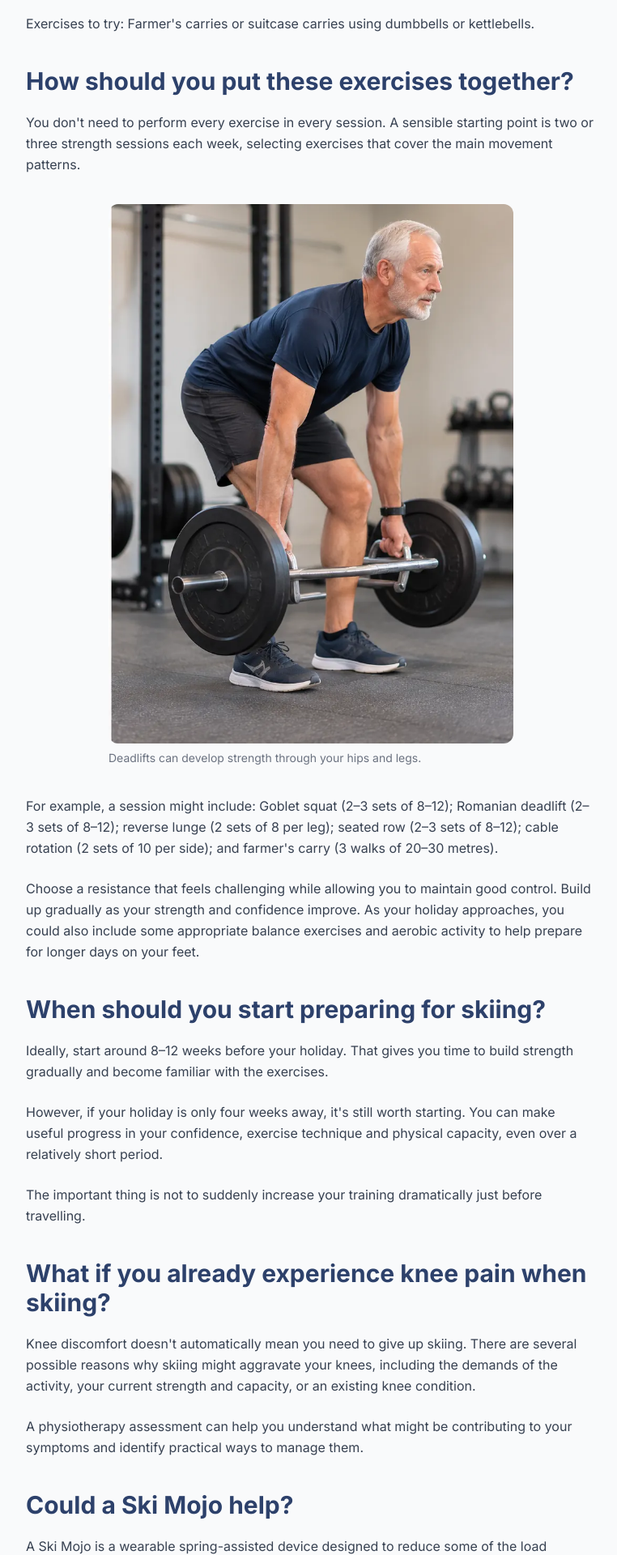
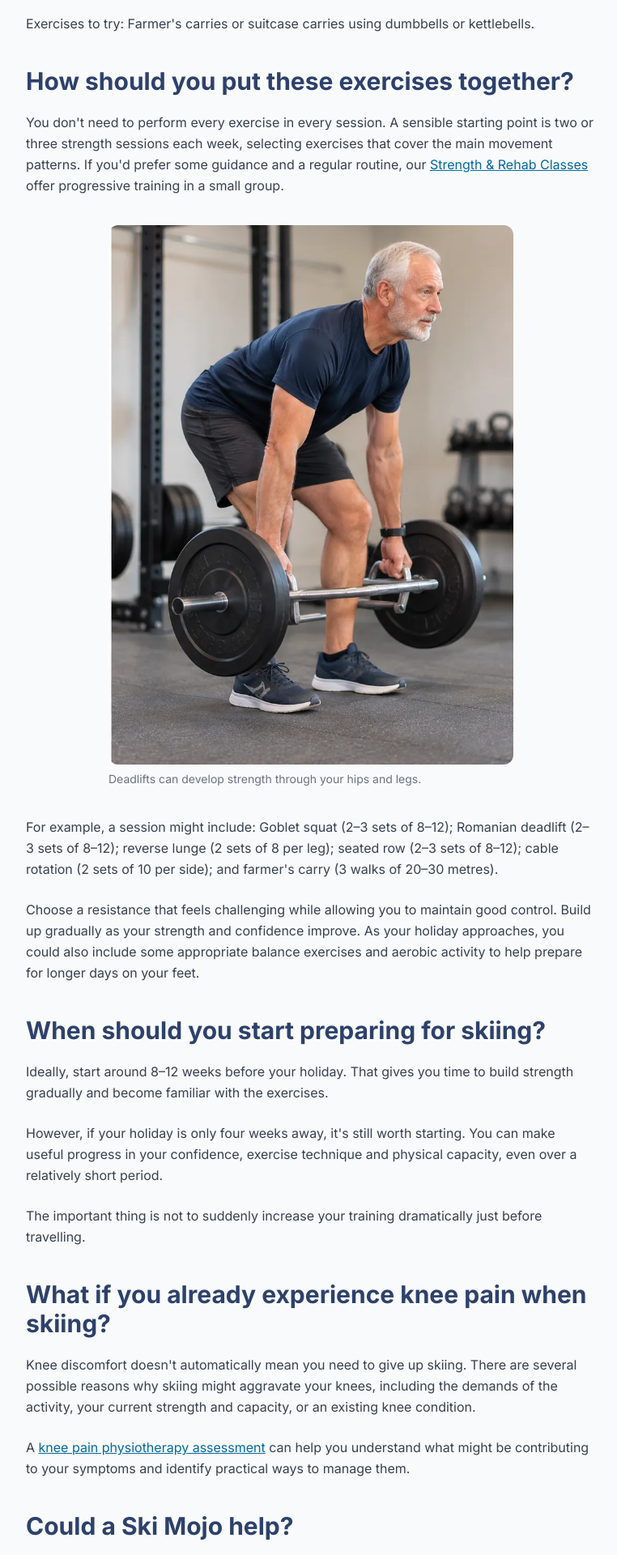
Before and after one commit to CTPhysio/CTPhysio, a React (Vite) app: page /advice/ski-fitness-exercises in a window 1280 px wide. Shown: the part 4200-6120 px from the top of the page at 81% size, without its empty margins (256-1018 px from the left). Built offline with nearby package versions, Linux system fonts and the light colour scheme.

Commit message:
Add contextual skiing advice links in src/components/SkiFitnessArticle.tsx

```diff
--- a/src/components/SkiFitnessArticle.tsx
+++ b/src/components/SkiFitnessArticle.tsx
@@ -63,7 +63,7 @@ const SkiFitnessArticle: React.FC = () => {
 <p className="text-gray-700 leading-relaxed mb-6">Exercises to try: Farmer's carries or suitcase carries using dumbbells or kettlebells.</p>
 
 <h2 className="text-2xl md:text-3xl font-bold text-navy-700 mt-10 mb-5">How should you put these exercises together?</h2>
-<p className="text-gray-700 leading-relaxed mb-6">You don't need to perform every exercise in every session. A sensible starting point is two or three strength sessions each week, selecting exercises that cover the main movement patterns.</p>
+<p className="text-gray-700 leading-relaxed mb-6">You don't need to perform every exercise in every session. A sensible starting point is two or three strength sessions each week, selecting exercises that cover the main movement patterns. If you'd prefer some guidance and a regular routine, our <Link to="/strength-rehab-classes/" className="text-sky-700 underline">Strength &amp; Rehab Classes</Link> offer progressive training in a small group.</p>
 <figure className="my-9 mx-auto w-full max-w-[500px]"><img src="/assets/images/ski-fitness-deadlift.webp" alt="Older man performing a deadlift in a gym" loading="lazy" className="w-full h-auto rounded-xl object-cover" /><figcaption className="text-sm text-gray-500 mt-2">Deadlifts can develop strength through your hips and legs.</figcaption></figure>
 <p className="text-gray-700 leading-relaxed mb-6">For example, a session might include: Goblet squat (2–3 sets of 8–12); Romanian deadlift (2–3 sets of 8–12); reverse lunge (2 sets of 8 per leg); seated row (2–3 sets of 8–12); cable rotation (2 sets of 10 per side); and farmer's carry (3 walks of 20–30 metres).</p>
 <p className="text-gray-700 leading-relaxed mb-6">Choose a resistance that feels challenging while allowing you to maintain good control. Build up gradually as your strength and confidence improve. As your holiday approaches, you could also include some appropriate balance exercises and aerobic activity to help prepare for longer days on your feet.</p>
@@ -73,7 +73,7 @@ const SkiFitnessArticle: React.FC = () => {
 <p className="text-gray-700 leading-relaxed mb-6">The important thing is not to suddenly increase your training dramatically just before travelling.</p>
 <h2 className="text-2xl md:text-3xl font-bold text-navy-700 mt-10 mb-5">What if you already experience knee pain when skiing?</h2>
 <p className="text-gray-700 leading-relaxed mb-6">Knee discomfort doesn't automatically mean you need to give up skiing. There are several possible reasons why skiing might aggravate your knees, including the demands of the activity, your current strength and capacity, or an existing knee condition.</p>
-<p className="text-gray-700 leading-relaxed mb-6">A physiotherapy assessment can help you understand what might be contributing to your symptoms and identify practical ways to manage them.</p>
+<p className="text-gray-700 leading-relaxed mb-6">A <Link to="/treatments/knee-pain/" className="text-sky-700 underline">knee pain physiotherapy assessment</Link> can help you understand what might be contributing to your symptoms and identify practical ways to manage them.</p>
 <h2 className="text-2xl md:text-3xl font-bold text-navy-700 mt-10 mb-5">Could a Ski Mojo help?</h2>
 <p className="text-gray-700 leading-relaxed mb-6">A Ski Mojo is a wearable spring-assisted device designed to reduce some of the load passing through your legs while skiing. Some people find that it helps them manage knee discomfort and leg fatigue, allowing them to enjoy more time on the slopes.</p>
 <p className="text-gray-700 leading-relaxed mb-6">It isn't suitable for everyone, and it shouldn't be considered a replacement for building strength or addressing an underlying knee problem. It is also not a stability brace for an unstable knee.</p>
```
